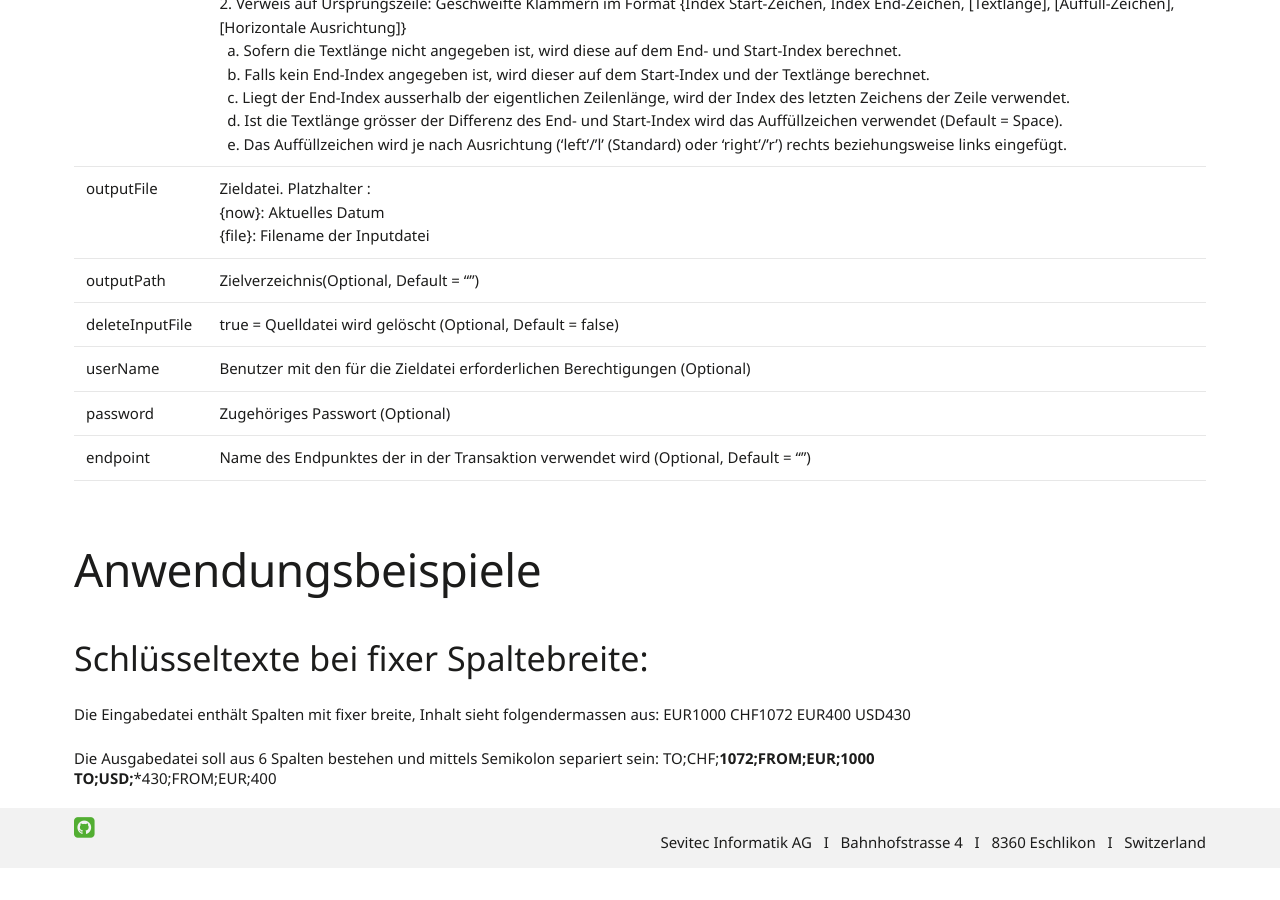
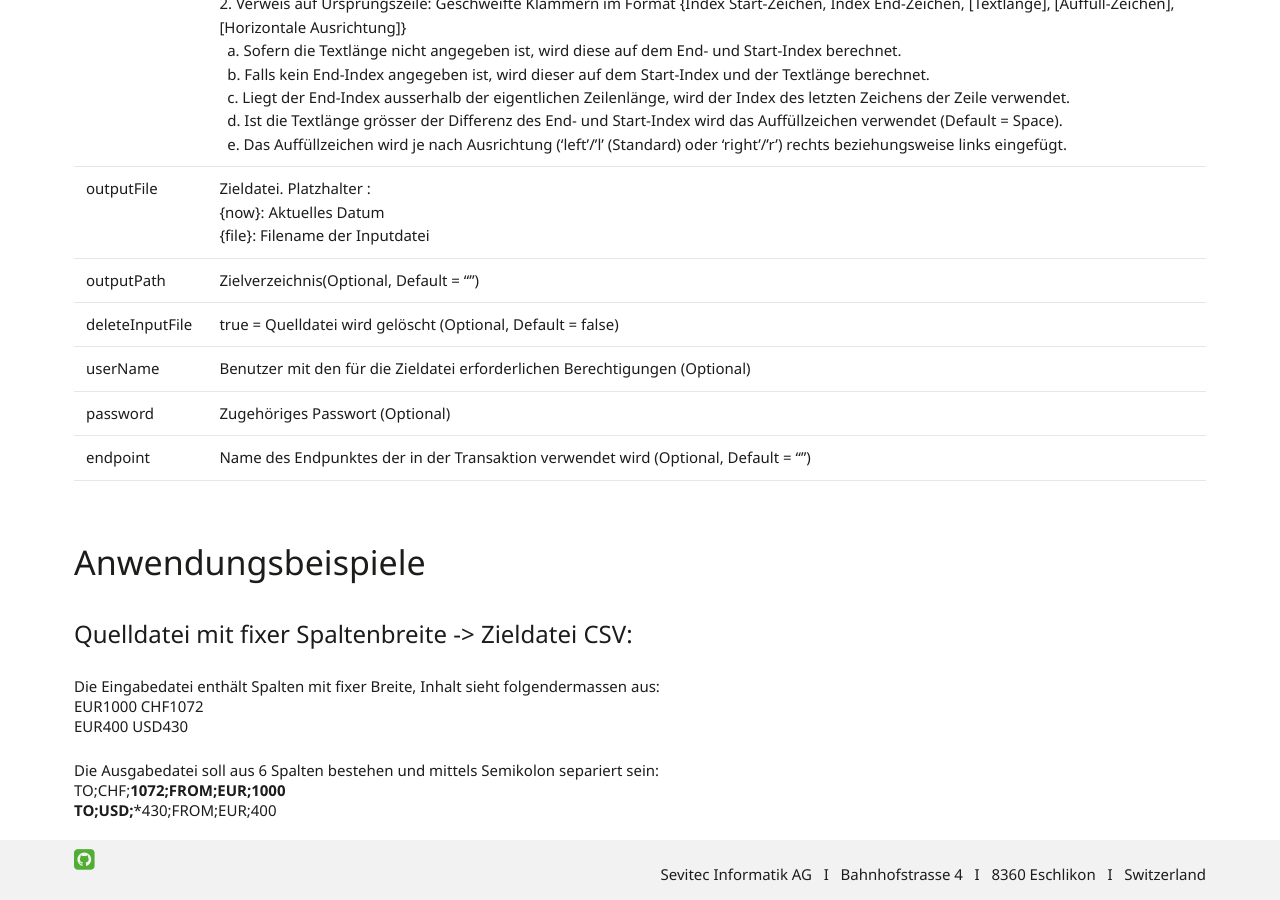
Before and after one commit to primesoft-group/oneconnexx-docs, a Jekyll site: the page built from _pages/addins/de/filereconstructor.md, in a window 1280 px wide and 900 px high, scrolled down 861 px. Built offline with Jekyll 4.4.1, drawn with Linux system fonts in a browser that asks for light colours; nearby versions of some CDN libraries; some web fonts are replaced; before the commit the page ends 1729 px from its top, so only the background shows below that.

Commit message:
Update filereconstructor.md

```diff
--- a/_pages/addins/de/filereconstructor.md
+++ b/_pages/addins/de/filereconstructor.md
@@ -25,13 +25,9 @@ Das FileReconstructor AddIn liest eine existierende Datei ein, formt zeilenweise
 | endpoint | Name des Endpunktes der in der Transaktion verwendet wird (Optional, Default = "") |
 
 
-## Anwendungsbeispiele
+### Anwendungsbeispiele
 
-### Schlüsseltexte bei fixer Spaltebreite:
-Die Eingabedatei enthält Spalten mit fixer breite, Inhalt sieht folgendermassen aus:
-EUR1000     CHF1072
-EUR400      USD430
+#### Quelldatei mit fixer Spaltenbreite -> Zieldatei CSV:
+Die Eingabedatei enthält Spalten mit fixer Breite, Inhalt sieht folgendermassen aus:<br />EUR1000     CHF1072<br />EUR400      USD430<br />
 
-Die Ausgabedatei soll aus 6 Spalten bestehen und mittels Semikolon separiert sein:
-TO;CHF;**1072;FROM;EUR;1000
-TO;USD;***430;FROM;EUR;400
+Die Ausgabedatei soll aus 6 Spalten bestehen und mittels Semikolon separiert sein:<br />TO;CHF;**1072;FROM;EUR;1000<br />TO;USD;***430;FROM;EUR;400<br />
```
